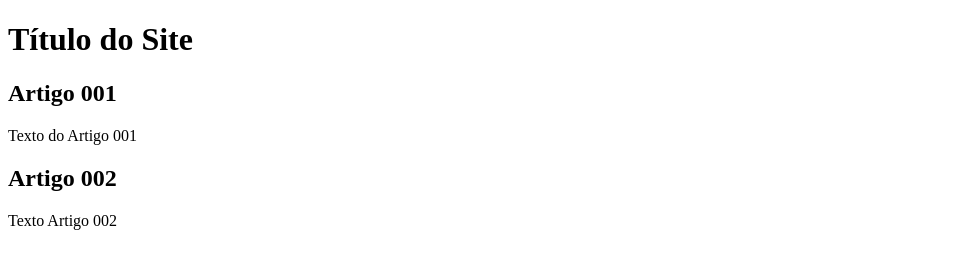
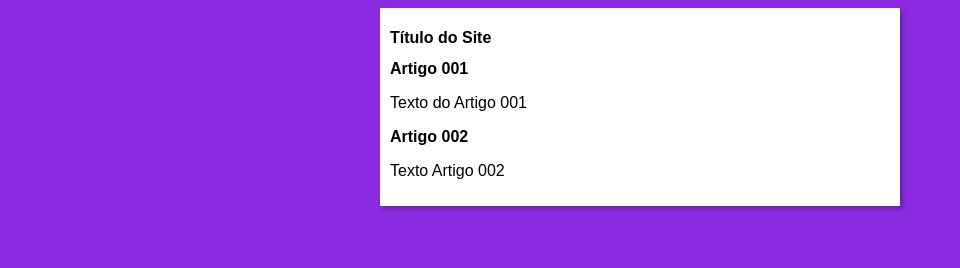
Before and after one commit to Ozeiassantos/Projeto-Git-Github, a plain HTML site: page index.html in a window 1280 px wide. Shown: the whole page, without its empty margins (0-960 px from the left). Drawn offline with Linux system fonts and the light colour scheme.

Commit message:
add design

```diff
--- /dev/null
+++ b/estilos/style.css
@@ -0,0 +1,17 @@
+* {
+    font-family: Arial, Helvetica, sans-serif;
+    font-size: 16px;
+}
+
+body {
+    background-color: blueviolet;
+}
+
+
+main {
+    background-color: white;
+    width: 500px;
+    margin: auto;
+    padding: 10px;
+    box-shadow: 3px 3px 5px rgba(0, 0, 0, 0.253);
+}
--- a/index.html
+++ b/index.html
@@ -5,6 +5,7 @@
     <meta http-equiv="X-UA-Compatible" content="IE=edge">
     <meta name="viewport" content="width=device-width, initial-scale=1.0">
     <title>Titulo do Site</title>
+    <link rel="stylesheet" href="estilos/style.css">
 </head>
 <body>
     <main>
```
